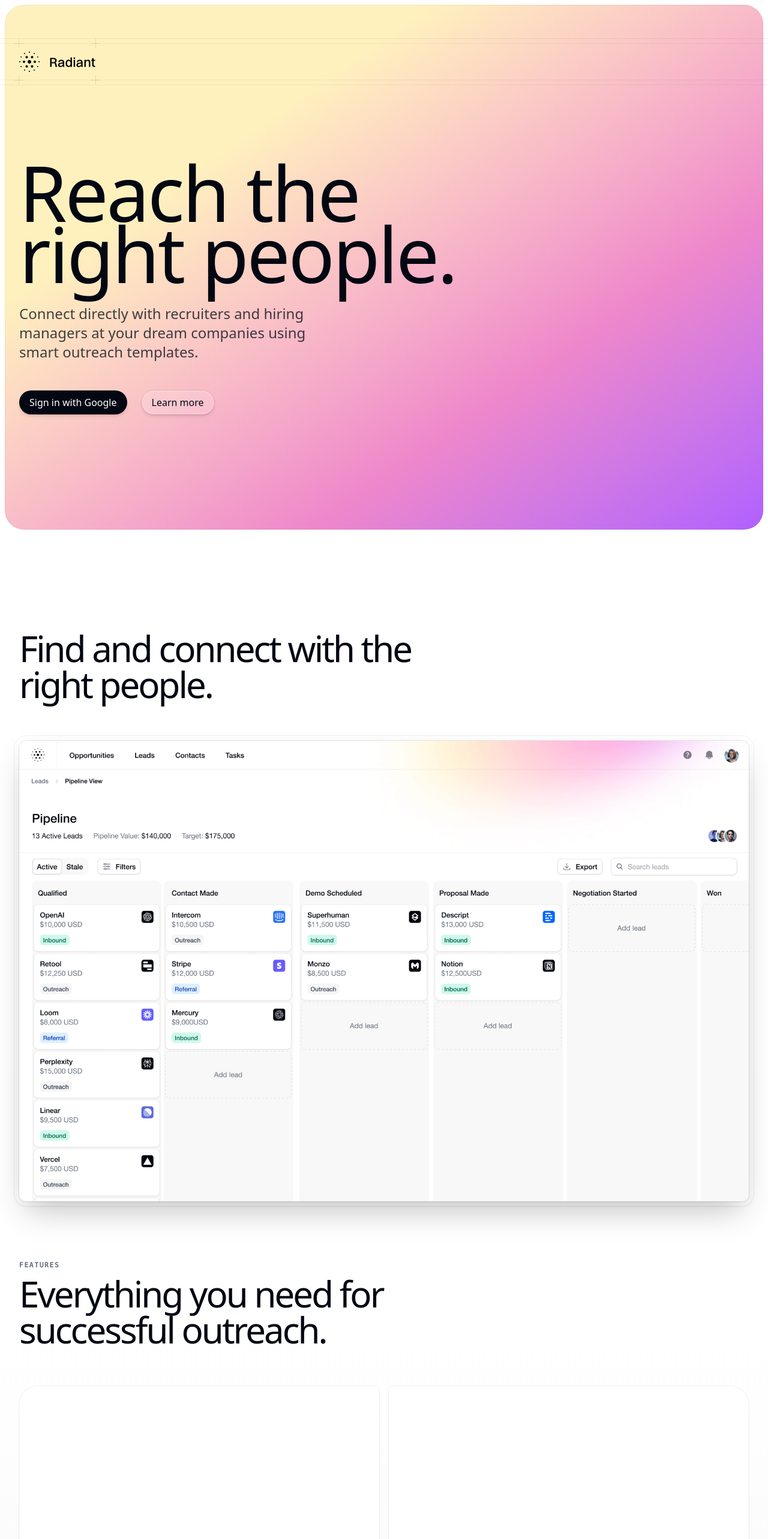
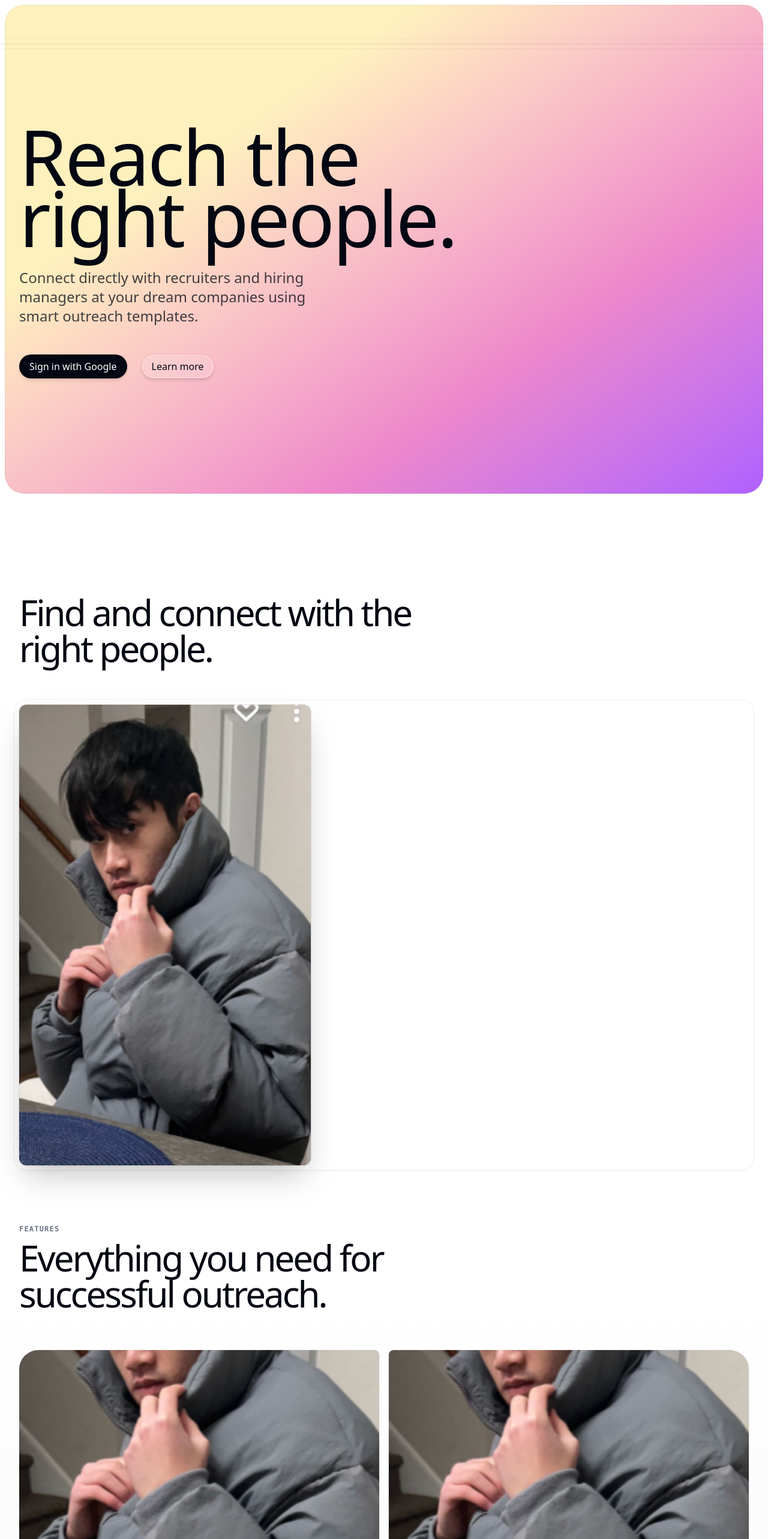
Before and after one commit to j-aycheung/outreachr, a Next.js app: page / in a window 1280 px wide. Shown: the top 2566 px of the page at 60% size. Built offline with nearby package versions, Linux system fonts and the light colour scheme; a web font is replaced by a local one.

Commit message:
Removed logo

```diff
--- a/src/app/page.jsx
+++ b/src/app/page.jsx
@@ -74,30 +74,66 @@
           eyebrow="Search"
           title="Find the right contacts"
           description="Quickly find recruiters and hiring managers using our smart search link generator for LinkedIn and Twitter."
+          graphic={
+            <img
+              src="/screenshots/app.png"
+              alt="Search feature screenshot"
+              className="h-full w-full object-cover"
+            />
+          }
           className="max-lg:rounded-t-4xl lg:col-span-3 lg:rounded-tl-4xl"
         />
+
         <BentoCard
           eyebrow="Templates"
           title="Professional templates"
           description="Choose from our library of proven outreach templates that get responses. Automatically personalized with company and role details."
+          graphic={
+            <img
+              src="/screenshots/app.png"
+              alt="Search feature screenshot"
+              className="h-full w-full object-cover"
+            />
+          }
           className="lg:col-span-3 lg:rounded-tr-4xl"
         />
         <BentoCard
           eyebrow="Gmail"
           title="Send with one click"
           description="Send your outreach emails directly through Gmail with a single click. Track opens and responses right from the app."
+          graphic={
+            <img
+              src="/screenshots/app.png"
+              alt="Search feature screenshot"
+              className="h-full w-full object-cover"
+            />
+          }
           className="lg:col-span-2 lg:rounded-bl-4xl"
         />
         <BentoCard
           eyebrow="Tracking"
           title="Stay organized"
           description="Keep track of all your outreach efforts, follow-ups, and responses in one place."
+          graphic={
+            <img
+              src="/screenshots/app.png"
+              alt="Search feature screenshot"
+              className="h-full w-full object-cover"
+            />
+          }
           className="lg:col-span-2"
         />
         <BentoCard
           eyebrow="Results"
           title="Get more responses"
           description="Our users report 3x higher response rates using Outreachr's targeted approach and templates."
+          graphic={
+            <img
+              src="/screenshots/app.png"
+              alt="Search feature screenshot"
+              className="h-full w-full object-cover"
+            />
+          }
           className="max-lg:rounded-b-4xl lg:col-span-2 lg:rounded-br-4xl"
         />
       </div>
--- a/src/components/footer.jsx
+++ b/src/components/footer.jsx
@@ -96,9 +96,7 @@
             <PlusGridRow>
               <div className="grid grid-cols-2 gap-y-10 pb-6 lg:grid-cols-6 lg:gap-8">
                 <div className="col-span-2 flex">
-                  <PlusGridItem className="pt-6 lg:pb-6">
-                    <Logo className="h-9" />
-                  </PlusGridItem>
+
                 </div>
                 <div className="col-span-2 grid grid-cols-2 gap-x-8 gap-y-12 lg:col-span-4 lg:grid-cols-subgrid lg:pt-6">
                 </div>
--- a/src/components/navbar.jsx
+++ b/src/components/navbar.jsx
@@ -11,9 +11,7 @@
 import { Logo } from './logo'
 import { PlusGrid, PlusGridItem, PlusGridRow } from './plus-grid'
 
-const links = [
-
-]
+const links = []
 
 function DesktopNav() {
   return (
@@ -78,11 +76,7 @@
       <PlusGrid>
         <PlusGridRow className="relative flex justify-between">
           <div className="relative flex gap-6">
-            <PlusGridItem className="py-3">
-              <Link href="/" title="Home">
-                <Logo className="h-9" />
-              </Link>
-            </PlusGridItem>
+
             {banner && (
               <div className="relative hidden items-center py-3 lg:flex">
                 {banner}
```
Also changed, not shown: public/screenshots/app.png.
